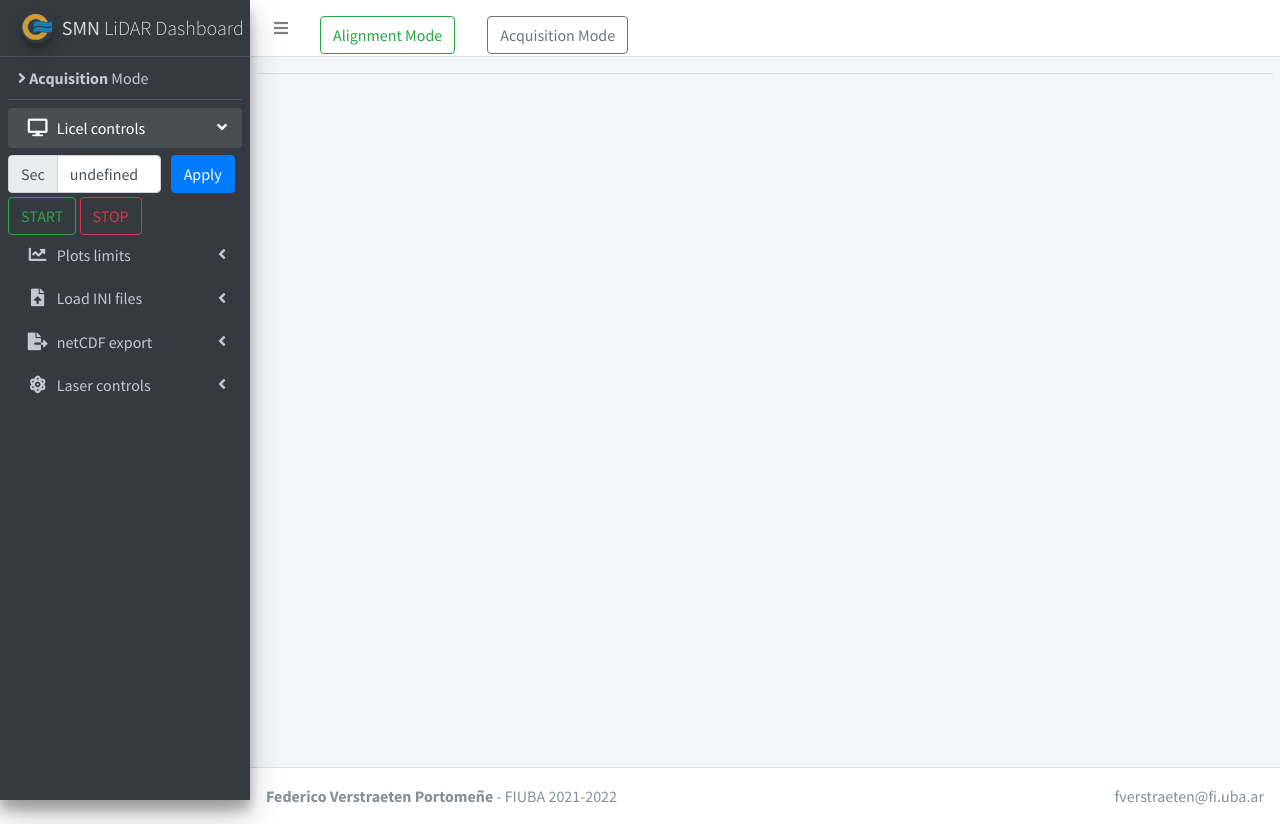
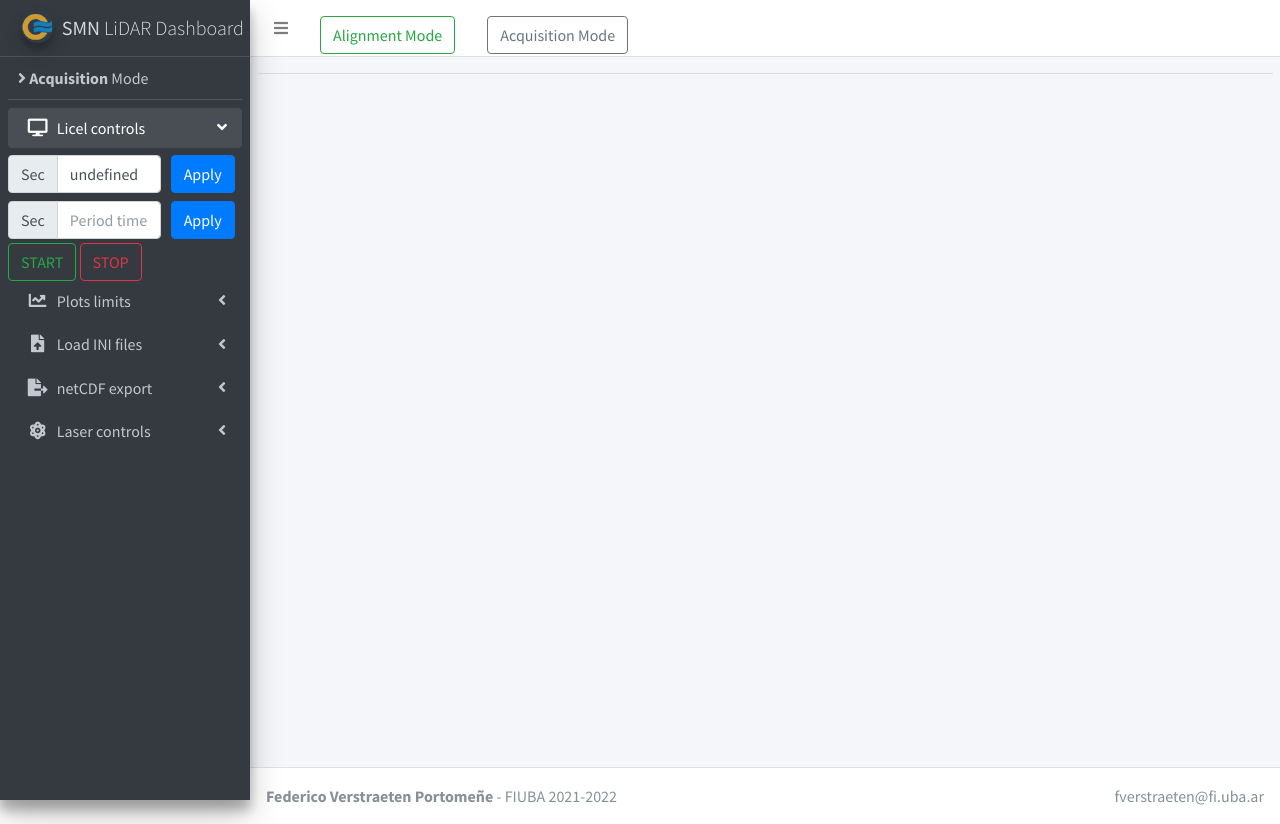
Before and after one commit to FedeVerstraeten/smnar-lidar-dashboard, a Flask app: template templates/acquisition.html in a window 1280 px wide. Run offline with Flask 2, Linux system fonts and the light colour scheme; the template is opened without the code that fills it: most values are stand-ins (such as "Sample title", 1, 10 or a date in 2020); some libraries are stand-ins or nearby versions.

Commit message:
adding controls functionality, bug fixes neededgit branch

```diff
--- a/run.py
+++ b/run.py
@@ -96,7 +96,7 @@ def acquisition_mode():
     # run html template
     return render_template('acquisition.html', context=context)
 
-@app.route("/acquisdata")
+@app.route("/acquisdata", methods=['GET','POST'])
 def licel_acquis_data():
 
   action_button = request.args['selected']
@@ -163,7 +163,7 @@ def licel_acquis_data():
     # almacenar temporalmente o netCDF?
     # define data files path
     APP_ROOT = os.path.dirname(os.path.abspath(__file__))
-    target = os.path.join(APP_ROOT, 'data')
+    target = os.path.join(APP_ROOT, 'acquisdata')
 
     # create dir
     if not os.path.isdir(target):
@@ -173,6 +173,10 @@ def licel_acquis_data():
     filepath = os.path.join(target,filename)
     with open(filepath,'w') as file:
       file.write(json.dumps(acquis_data_mv))
+
+    response = make_response(json.dumps(acquis_data_mv))
+    response.content_type = 'application/json'
+    return response
 
     # graficar solo las señales corregidas en rango para cada TR
     # no fiteo, no rms, no raw
--- /dev/null
+++ b/static/js/acquiscontrols.js
@@ -0,0 +1,88 @@
+// acquiscontrols.js
+
+let acqinterval;
+
+function requestAcquisData() {
+  $.ajax({
+    url: "/acquisdata",
+    type: "GET",
+    contentType: 'application/json;charset=UTF-8',
+    data: {
+      'selected': document.getElementById('acq_startbtn').value
+    },
+    dataType:"json",
+    success: function (context) {
+
+      // // Raw signal plot
+      // var graph_raw = JSON.parse(context.plot_lidar_signal);
+      // Plotly.newPlot('plotly-lidar-signal', graph_raw);
+
+      // // Range corrected plot
+      // var graph_rc = JSON.parse(context.plot_lidar_range_correction);
+      // Plotly.newPlot('plotly-lidar-range-correction', graph_rc);
+
+      // // Continuous RMS error plot
+      // var time = new Date();
+      // var update = {
+      //   x: [[time]],
+      //   y: [[context.rms_error]]
+      // }
+      // console.log(update);
+      // var olderTime = time.setMinutes(time.getMinutes() - 1);
+      // var futureTime = time.setMinutes(time.getMinutes() + 1);
+
+      // var minuteView = {
+      //   xaxis: {
+      //       type: 'date',
+      //       range: [olderTime,futureTime]
+      //     }
+      //   };
+
+      // Plotly.relayout('plotly-lidar-rms', minuteView);
+      // Plotly.extendTraces('plotly-lidar-rms', update, [0])
+      console.log(context);
+    },
+    cache: false
+  });
+}
+
+$('#acq_startbtn').on('click', function (e) {
+
+    $.ajax({
+     url: "/acquisdata",
+      type: "GET",
+      contentType: 'application/json;charset=UTF-8',
+      data: {
+        'selected': document.getElementById('acq_startbtn').value
+
+      },
+      dataType:"json",
+      success: function (context) {
+
+        var DELTA_TIME_MS = 1000
+        var delay_ms = context.shots_delay + DELTA_TIME_MS;
+
+        if (!acqinterval) {
+          acqinterval = setacqinterval(requestAcquisData,delay_ms);
+          console.log("ACQ START success",acqinterval);
+        }
+      }
+   });
+})
+
+$('#acq_stopbtn').on('click', function (e) {
+  $.ajax({
+    url: "/acquisdata",
+    type: "GET",
+    contentType: 'application/json;charset=UTF-8',
+    data: {
+      'selected': document.getElementById('acq_stopbtn').value
+    },
+    dataType:"json",
+    success: function (context) {
+      clearacqinterval(acqinterval);
+      acqinterval=null;
+      console.log("ACQ STOP success",acqinterval);
+    }
+  });
+})
--- a/templates/acquisition.html
+++ b/templates/acquisition.html
@@ -40,11 +40,23 @@ put your custom script or styling here
                 <div class="col-sm-2 my-1">
                     <button type="submit" class="btn btn-primary" id="acq_time_apply" value="acq_time">Apply</button>
                 </div>
+                <div class="col-sm-8 my-1">
+                    <label class="sr-only" for="inlineFormInputGroup">Period time</label>
+                    <div class="input-group">
+                        <div class="input-group-prepend">
+                            <div class="input-group-text">Sec</div>
+                        </div>
+                        <input type="text" class="form-control " id="period_time_input" placeholder="Period time">
+                    </div>
+                </div>
+                <div class="col-sm-2 my-1">
+                    <button type="submit" class="btn btn-primary" id="acq_time_apply" value="acq_time">Apply</button>
+                </div>
             </div>
         </li>
         <li class="nav-item">
-            <button type="button" class="btn btn-outline-success" id="startbtn" value="start">START</button>
-            <button type="button" class="btn btn-outline-danger" id="stopbtn" value="stop">STOP</button>
+            <button type="button" class="btn btn-outline-success" id="acq_startbtn" value="start">START</button>
+            <button type="button" class="btn btn-outline-danger" id="acq_stopbtn" value="stop">STOP</button>
         </li>
     </ul>
 </li>
--- a/templates/layout.html
+++ b/templates/layout.html
@@ -141,6 +141,7 @@ scratch. This page gets rid of all links and provides the needed markup only.
     <script src="{{ url_for('static', filename='js/lasercontrols.js') }}"></script>
     <script src="{{ url_for('static', filename='js/sounding.js') }}"></script>
     <script src="{{ url_for('static', filename='js/tcpipconnection.js') }}"></script>
+    <script src="{{ url_for('static', filename='js/acquiscontrols.js') }}"></script>
 </body>
 
 </html>
```
